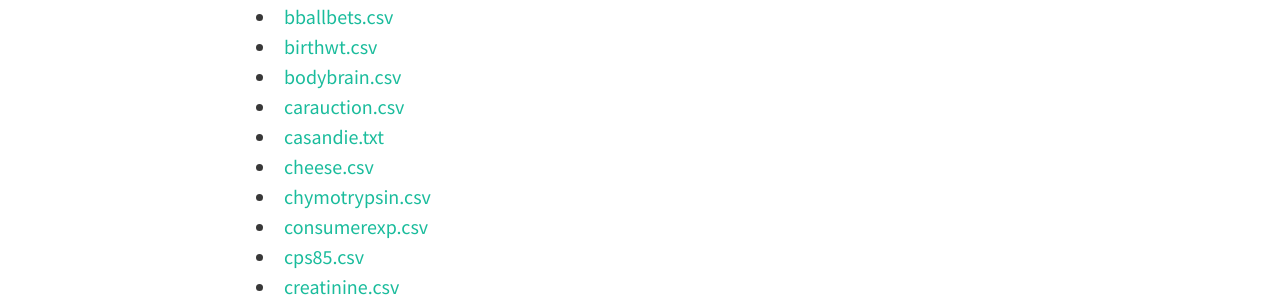
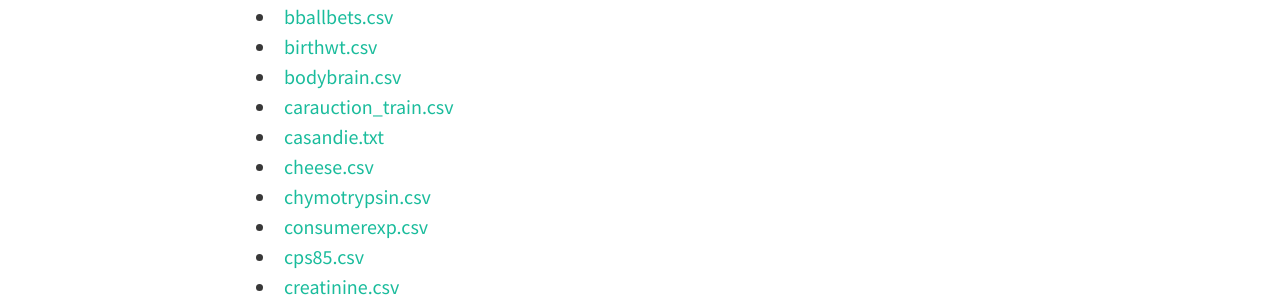
Before and after one commit to jgscott/STA371H_Spring2015, a Jekyll site: the page built from data.html, in a window 1280 px wide. Shown: the part 408-705 px from the top of the page. Built offline with Jekyll 4.4.1, drawn with Linux system fonts in a browser that asks for light colours; nearby versions of some CDN libraries.

Commit message:
car auction

```diff
--- a/_data/data.yml
+++ b/_data/data.yml
@@ -5,7 +5,7 @@
 - data: bballbets.csv
 - data: birthwt.csv
 - data: bodybrain.csv
-- data: carauction.csv
+- data: carauction_train.csv
 - data: casandie.txt
 - data: cheese.csv
 - data: chymotrypsin.csv
```
Also changed, not shown: 1 other file.
